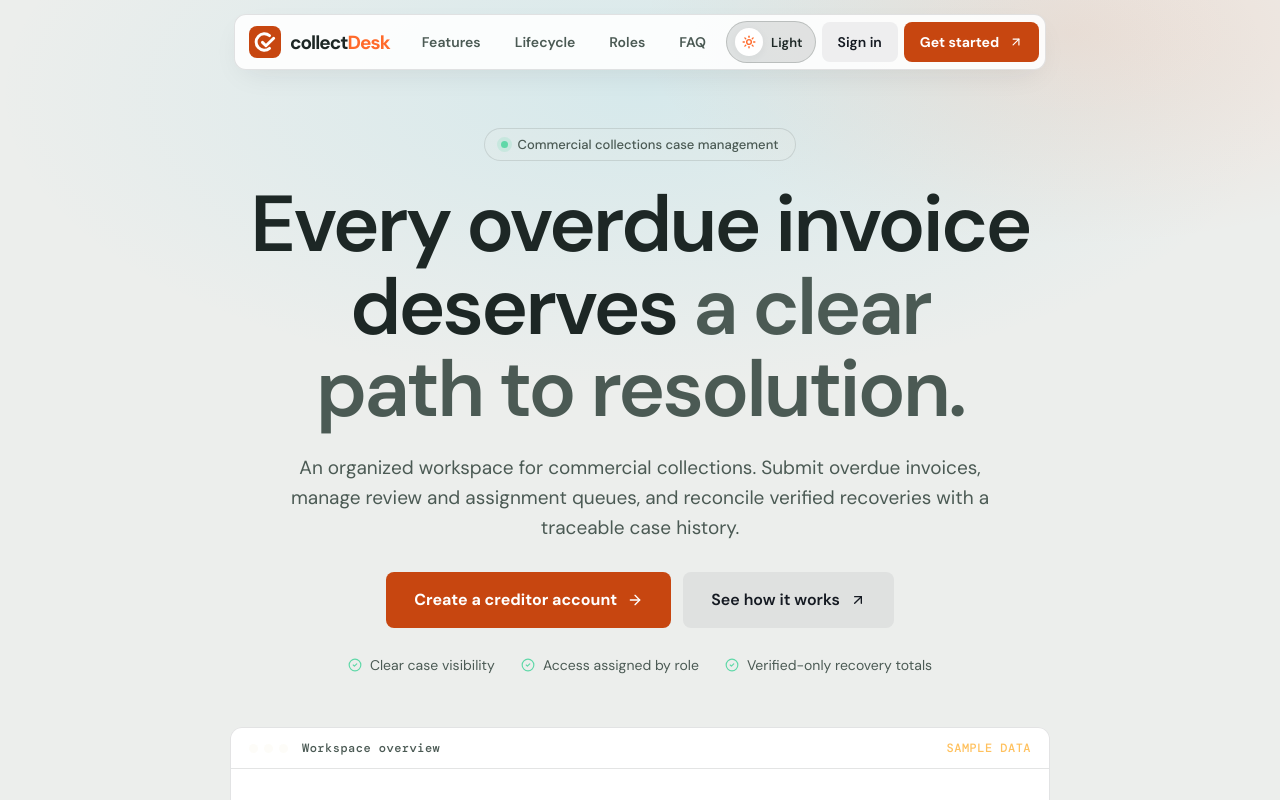
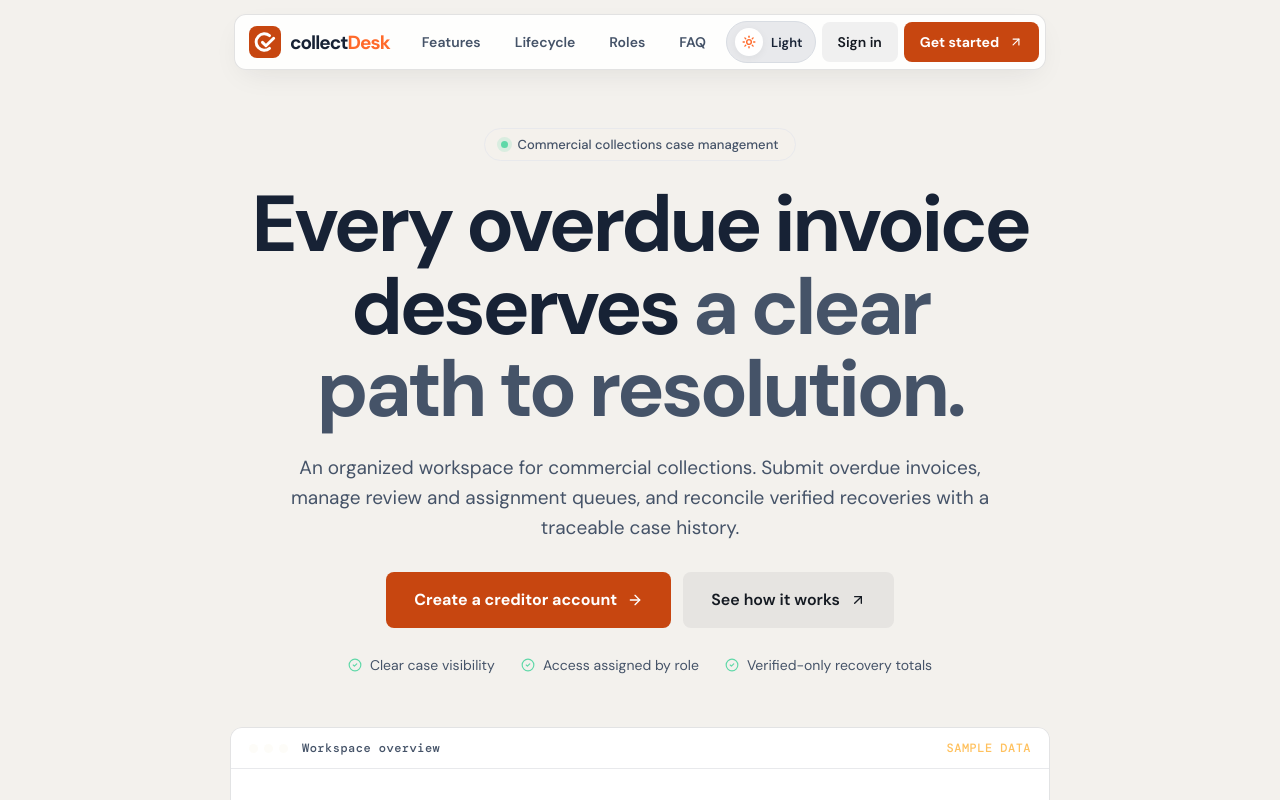
Before and after one commit to Syed-Nazeer-07/CollectDesk, a Next.js app in the folder apps/web/: page / in a window 1280 px wide. Shown: the top 800 px of the page. Built offline with nearby package versions, Linux system fonts and the light colour scheme; a web font is replaced by a local one.

Commit message:
Introduce ink-and-paper visual identity across workspace and authentication

```diff
--- a/apps/web/app/dashboard/page.tsx
+++ b/apps/web/app/dashboard/page.tsx
@@ -28,7 +28,7 @@ export default function DashboardPage(){
     {(user:User)=><div className="dashboard-content">
       {error?<div className="message error" role="alert">{error} <button type="button" onClick={()=>setRefresh(v=>v+1)}>Retry</button></div>:!data?
         <div className="loading-panel" role="status"><div className="spinner"/> Loading dashboard…</div>:<>
-        <div className="workspace-section-heading"><h2>Portfolio snapshot</h2><span>{data.attention?.asOf?'As of '+data.attention.asOf+' · India':'Current balances'}</span></div>
+        <div className="workspace-section-heading"><h2>Financial overview</h2><span>{data.attention?.asOf?'As of '+data.attention.asOf+' · India':'Current balances'}</span></div>
         <section className="metrics-grid" aria-label="Key metrics">
           <Stat name="Outstanding balance" value={money(data.summary.totalOutstandingPaise)} icon={<Wallet size={19}/>} priority sub="Excludes drafts and rejected cases"/>
           <Stat name="Verified recovered" value={money(data.summary.verifiedRecoveredPaise)} icon={<CheckCircle2 size={19}/>} priority sub="Verified receipts less reversals"/>
--- a/apps/web/app/globals.css
+++ b/apps/web/app/globals.css
@@ -2,7 +2,7 @@
    CollectDesk — Unified Design System & Multi-Page Theme (Light & Dark)
    Aesthetic aligned with the signature CollectDesk landing page.
    Fonts: 'DM Sans' (headings and body), 'DM Mono' (tabular/codes)
-   Palette: Radiant Orange #ff6a2b, Deep Slate #12171f, Warm Cream #f4eedd, Mint #5fd8a8, Sky #43c6e6
+   Palette: Ink navy, warm paper, copper accent, semantic status colors
    ========================================================================== */
 
 
@@ -35,6 +35,14 @@
   --negative-text: #ff9b90;
   --rose-soft: rgba(255, 138, 122, 0.14);
 
+  /* Shared editorial surfaces for navigation and sign-in. */
+  --ink-surface: #172435;
+  --ink-raised: #223348;
+  --ink-text: #f5f7fb;
+  --ink-secondary: #c3cddd;
+  --ink-muted: #aebbcf;
+  --ink-border: rgba(202,216,235,.18);
+  --ink-accent: #ffb08a;
   --radius-sm: 8px;
   --radius-md: 12px;
   --radius-lg: 16px;
@@ -49,22 +57,22 @@ html[data-theme="dark"],
 html.dark {
   color-scheme: dark;
 
-  --bg: #12161a;
-  --bg-2: #191e23;
-  --bg-3: #242b32;
-  --panel: #1d2329;
-  --panel-hover: #252d34;
-  --panel-elevated: #282f37;
+  --bg: #111824;
+  --bg-2: #182230;
+  --bg-3: #233043;
+  --panel: #1b2736;
+  --panel-hover: #26374a;
+  --panel-elevated: #2b394b;
 
   --line: rgba(218,225,230,.12);
   --border: rgba(218,225,230,.19);
   --border-focus: var(--accent);
 
-  --fg: #f1f3f4;
-  --fg-dim: #bac3c9;
-  --fg-faint: #a0abb3;
-
-  --input-bg: #171c21;
+  --fg: #f5f7fa;
+  --fg-dim: #c3cddd;
+  --fg-faint: #aebbcf;
+
+  --input-bg: #15202e;
   --input-border: rgba(218,225,230,.26);
 
   --shadow-sm: 0 2px 8px rgba(0, 0, 0, 0.35);
@@ -86,25 +94,25 @@ html[data-theme="light"],
 html.light {
   color-scheme: light;
 
-  --bg: #eceeec;
-  --bg-2: #f5f6f4;
-  --bg-3: #e0e4e0;
+  --bg: #f3f1ed;
+  --bg-2: #f8f7f4;
+  --bg-3: #e8e4de;
   --panel: #ffffff;
-  --panel-hover: #f4f5f3;
+  --panel-hover: #f7f5f1;
   --panel-elevated: #ffffff;
 
-  --line: rgba(31,39,36,.12);
-  --border: rgba(31,39,36,.19);
+  --line: #e8e9ec;
+  --border: #d8dce2;
   --border-focus: var(--accent);
 
-  --fg: #1d2725;
+  --fg: #172235;
   --negative-text: #9e3028;
   --accent-text: #ad3f13; /* readable against light panels */
-  --fg-dim: #4b5a54;
-  --fg-faint: #596861;
+  --fg-dim: #455368;
+  --fg-faint: #566579;
 
   --input-bg: #ffffff;
-  --input-border: rgba(31,39,36,.27);
+  --input-border: #a8b1bd;
 
   --shadow-sm: 0 2px 8px rgba(27, 31, 39, 0.05);
   --shadow-md: 0 12px 28px -8px rgba(27, 31, 39, 0.08);
@@ -228,7 +236,7 @@ button:focus-visible, a:focus-visible, input:focus-visible, textarea:focus-visib
 
 /* Sidebar */
 .sidebar {
-  width: 272px;
+  width: 252px;
   flex-shrink: 0;
   overflow-y: auto;
   display: flex;
@@ -2669,8 +2677,8 @@ button:focus-visible, a:focus-visible, input:focus-visible, textarea:focus-visib
 }
 .case-list-title h3 span {
   border-radius: 999px;
-  background: var(--accent-soft);
-  color: var(--accent);
+  background: var(--bg-3);
+  color: var(--fg-dim);
   min-width: 27px;
   padding: 3px 8px;
   font: 700 12px/1.4 var(--body);
@@ -3442,7 +3450,15 @@ html[data-theme="light"] .table-muted { color: var(--fg-dim); }
 .metric-financial {border-block-start:3px solid var(--accent-text);}
 .metric-financial .metric-value {font-size:clamp(22px,2.15vw,32px);overflow-wrap:anywhere;}
 .page-heading h1 {margin-top:0;}
-.login-card {transition:none;}
+.login-card {transition:none;border-radius:14px;box-shadow:none;max-width:480px}
+.login-story {border-right:0}
+.login-story .story-content h2{font-weight:650;letter-spacing:-.035em}
+.login-story .story-content h2 em{color:var(--ink-accent)}
+.login-story .story-feature-list>div{padding-block:8px;border-bottom:1px solid var(--ink-border)}
+.login-story .story-feature-list>div>span{width:30px;height:30px;background:none;box-shadow:none;border:0}
+.login-story .story-feature-list{gap:10px}
+.login-story .story-tag{text-transform:none;letter-spacing:.02em;font-family:var(--body);font-size:12px}
+.login-panel{background:var(--bg-2)}
 @media(max-width:768px) {
   .sidebar-nav .nav-link {min-height:44px;}
   .topbar-left .icon-button {min-width:44px;min-height:44px;}
@@ -3485,24 +3501,56 @@ html[data-theme="light"] .table-muted { color: var(--fg-dim); }
   --shadow-sm:none; --shadow-md:none;
   font-size:14px;
 }
-.app-root .sidebar {padding-block:20px;box-shadow:none;}
+.app-root .sidebar,.login-story {
+  --bg-2:var(--ink-surface);--bg-3:var(--ink-surface);
+  --panel:var(--ink-raised);--line:var(--ink-border);--border:var(--ink-border);
+  --fg:var(--ink-text);--fg-dim:var(--ink-secondary);--fg-faint:var(--ink-muted);
+  --accent-text:var(--ink-accent);--accent-soft:rgba(255,176,138,.13);
+  background:var(--ink-surface);color:var(--ink-text);color-scheme:dark;
+}
+.app-root .sidebar {padding-block:24px;box-shadow:none;border-right:0}
+.app-root .sidebar .brand-word span,.login-story .story-brand > span:last-child > span {color:var(--ink-accent)}
+.app-root .sidebar .workspace-avatar,.app-root .sidebar .user-avatar {background:var(--ink-raised);color:var(--ink-text);border:1px solid var(--ink-border)}
+.app-root .sidebar .icon-button {color:var(--ink-text)}
+.app-root .sidebar .sidebar-nav .nav-link.active {background:var(--ink-raised);color:var(--ink-text)}
+.app-root .sidebar .nav-link.active::before {background:var(--ink-accent)}
+.app-root .sidebar .nav-link:focus-visible,.app-root .sidebar button:focus-visible,.login-story a:focus-visible {outline-color:var(--ink-accent)}
+.app-root .sidebar .nav-caption {color:var(--ink-muted);text-transform:none;letter-spacing:0;font-size:12px}
 .app-root .sidebar-top {padding-bottom:20px}
-.app-root .workspace-identity {box-shadow:none;margin-bottom:14px;padding:10px 8px;background:transparent;border:0}
+.app-root .workspace-identity {box-shadow:none;margin:0 4px 20px;padding:12px 8px;border:0;border-block:1px solid var(--ink-border);border-radius:0;background:transparent}
 .app-root .sidebar-nav {gap:3px}
-.app-root .sidebar-nav .nav-link {border-radius:7px;font-weight:550}
+.app-root .sidebar-nav .nav-link {border-radius:6px;font-weight:500;gap:11px;min-height:44px;padding-inline:12px}
 .app-root .sidebar-nav .nav-link.active {font-weight:700}
 .app-root .topbar {background:var(--panel);backdrop-filter:none}
-.app-root .page-heading h1 {font-size:clamp(24px,2.4vw,30px);letter-spacing:-.025em}
-.app-root .page-heading {margin-bottom:22px}
+.app-root .page-heading h1 {font-size:clamp(28px,2.7vw,36px);font-weight:700;letter-spacing:-.035em;line-height:1.15}
+.app-root .page-heading {margin-bottom:26px;padding-bottom:18px;border-bottom:1px solid var(--border)}
 .workspace-context {display:block;color:var(--fg-dim);font-size:11px;font-weight:700;letter-spacing:.08em;text-transform:uppercase}
 .app-root .panel,.app-root .metric-card {box-shadow:none}
 .app-root .metric-financial {border-block-start:1px solid var(--border)}
+/* A single financial statement, not four floating marketing cards. */
+.app-root .metrics-grid{gap:0;border:1px solid var(--border);border-radius:12px;background:var(--panel);overflow:hidden}
+.app-root .metrics-grid .metric-card{border:0;border-radius:0;padding:20px 22px;background:transparent}
+.app-root .metrics-grid .metric-card+.metric-card{border-inline-start:1px solid var(--border)}
+.app-root .metrics-grid .metric-card .metric-value{font-weight:700;font-size:clamp(24px,2.35vw,34px);letter-spacing:-.045em}
+.app-root .metrics-grid .metric-top{font-size:13px;line-height:1.45;align-items:flex-start}
+.app-root .metrics-grid .metric-icon{display:none}
+.app-root .metrics-grid .metric-card p{line-height:1.45}
+@media(min-width:1101px){.app-root .metrics-grid{grid-template-columns:repeat(2,minmax(0,1.25fr)) repeat(2,minmax(0,1fr))}}
+@media(max-width:1100px){.app-root .metrics-grid{grid-template-columns:repeat(2,minmax(0,1fr))}.app-root .metrics-grid .metric-card:nth-child(3){border-inline-start:0}.app-root .metrics-grid .metric-card:nth-child(n+3){border-top:1px solid var(--border)}}
 .app-root .metric-card {min-width:0}
 .app-root .metric-value,.app-root .money-cell {font-variant-numeric:tabular-nums}
 .app-root .metric-icon {background:transparent;border:0;color:var(--fg-dim)}
 .app-root .dashboard-content {gap:18px}
-.app-root .cases-table th {font-size:11px;letter-spacing:.035em}
+.app-root .cases-table th {font-size:12px;letter-spacing:0;text-transform:none;background:var(--bg-2);font-weight:600}
 .app-root .button-primary {box-shadow:none}
+.app-root .button-primary:hover:not(:disabled){box-shadow:none}
+.app-root .button-outline:hover:not(:disabled){color:var(--accent-text)}
+.app-root .table-view{border-radius:6px;background:transparent;border:1px solid var(--border)}
+.app-root .table-view:hover{background:var(--action-orange);color:var(--action-foreground)}
+.app-root .table-case{font-weight:500}
+.app-root .status{border-radius:5px;padding:4px 8px}
+.app-root .panel-head h3{font-size:17px;letter-spacing:-.02em}
+.app-root .metric-value,.app-root .detail-metric b,.app-root .money-cell{font-family:var(--body);font-weight:650}
 .app-root .button:hover:not(:disabled) {transform:none}
 .workspace-brief {display:flex;align-items:center;justify-content:space-between;gap:20px;padding:20px 24px;background:var(--panel);border:1px solid var(--border);border-radius:var(--radius-lg)}
 .workspace-brief > div {min-width:0}
@@ -3673,11 +3721,11 @@ html:has(.case-intake-dialog[open]){overflow:hidden}
 
 /* Phone layouts: keep the operational summary above the fold. */
 @media(max-width:820px){
-  .app-root .metrics-grid{grid-template-columns:repeat(2,minmax(0,1fr));gap:10px}
+  .app-root .metrics-grid{grid-template-columns:repeat(2,minmax(0,1fr));gap:0}
   .app-root .metrics-grid .metric-card{padding:14px 12px}
   .app-root .metrics-grid .metric-top{font-size:12px;line-height:1.4;align-items:flex-start;gap:4px}
   .app-root .metrics-grid .metric-icon{display:none}
-  .app-root .metrics-grid .metric-value{font-size:clamp(19px,4.6vw,25px);margin:8px 0 5px;line-height:1.2}
+  .app-root .metrics-grid .metric-card .metric-value{font-size:clamp(19px,4.6vw,25px);margin:8px 0 5px;line-height:1.2}
   .app-root .metrics-grid .metric-card p{font-size:11px;line-height:1.4}
   .app-root .detail-metrics{gap:0;border:1px solid var(--border);border-radius:12px;background:var(--panel);overflow:hidden}
   .app-root .detail-metric{display:grid;grid-template-columns:minmax(0,1fr) minmax(0,auto);gap:3px 12px;align-items:center;border:0;border-radius:0;padding:12px 16px}
--- a/apps/web/app/landing.css
+++ b/apps/web/app/landing.css
@@ -522,7 +522,11 @@ html.light .lp .lp-nav-link.lp-active {
 .lp .lp-nav-pill {border-radius:12px;background:var(--panel);backdrop-filter:none;-webkit-backdrop-filter:none;box-shadow:none}
 .lp .lp-btn,.lp .lp-btn-lg,.lp .lp-nav .lp-btn {border-radius:8px}
 .lp .lp-btn-accent {box-shadow:none}
-.lp .lp-hero h1 {letter-spacing:-.035em}
+.lp .lp-hero h1 {letter-spacing:-.045em;font-weight:650}
+.lp .lp-hero::before{background:none}
+.lp .lp-nav.lp-scrolled .lp-nav-pill{background:var(--panel);box-shadow:none}
+.lp .lp-btn:hover,.lp .cdl-feature:hover,.lp .cdl-step:hover{transform:none}
+.lp .cdl-feature-icon{width:32px;height:32px;border-radius:0;background:transparent;color:var(--accent-text)}
 .lp .lp-hero-sub {max-width:720px}
 .lp .lp-dash {border-radius:12px;background:var(--panel);box-shadow:none}
 html[data-theme="light"] .lp .lp-dash,html.light .lp .lp-dash {background:var(--panel);box-shadow:none}
--- a/apps/web/components/AppShell.tsx
+++ b/apps/web/components/AppShell.tsx
@@ -78,7 +78,7 @@ export default function AppShell({children,title,subtitle,action=true}:Props){
       <div className="sidebar-top">
         <Link href="/dashboard" className="brand" onClick={()=>setMenu(false)} aria-label="CollectDesk overview">
           <BrandMark className="brand-mark"/>
-          <span className="brand-word">collect<span>Desk</span><small>CASE MANAGEMENT</small></span>
+          <span className="brand-word">collect<span>Desk</span></span>
         </Link>
         <button type="button" className="icon-button hide-desktop" onClick={()=>setMenu(false)} aria-label="Close navigation"><X size={20}/></button>
       </div>
```
Also changed, not shown: apps/web/components/Widgets.tsx (+4 -4 lines), 1 other file (tests, documents, lock files or other folders).
